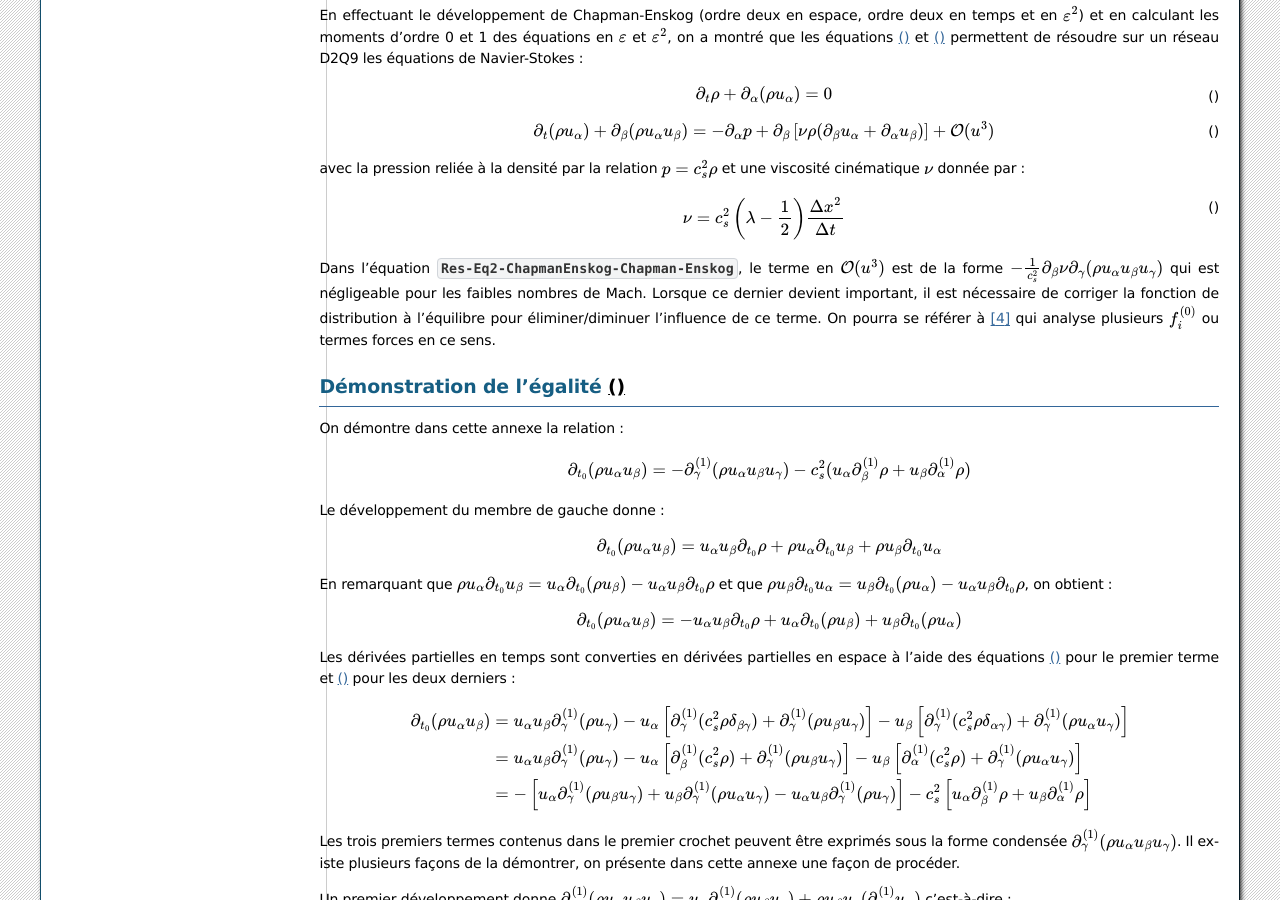
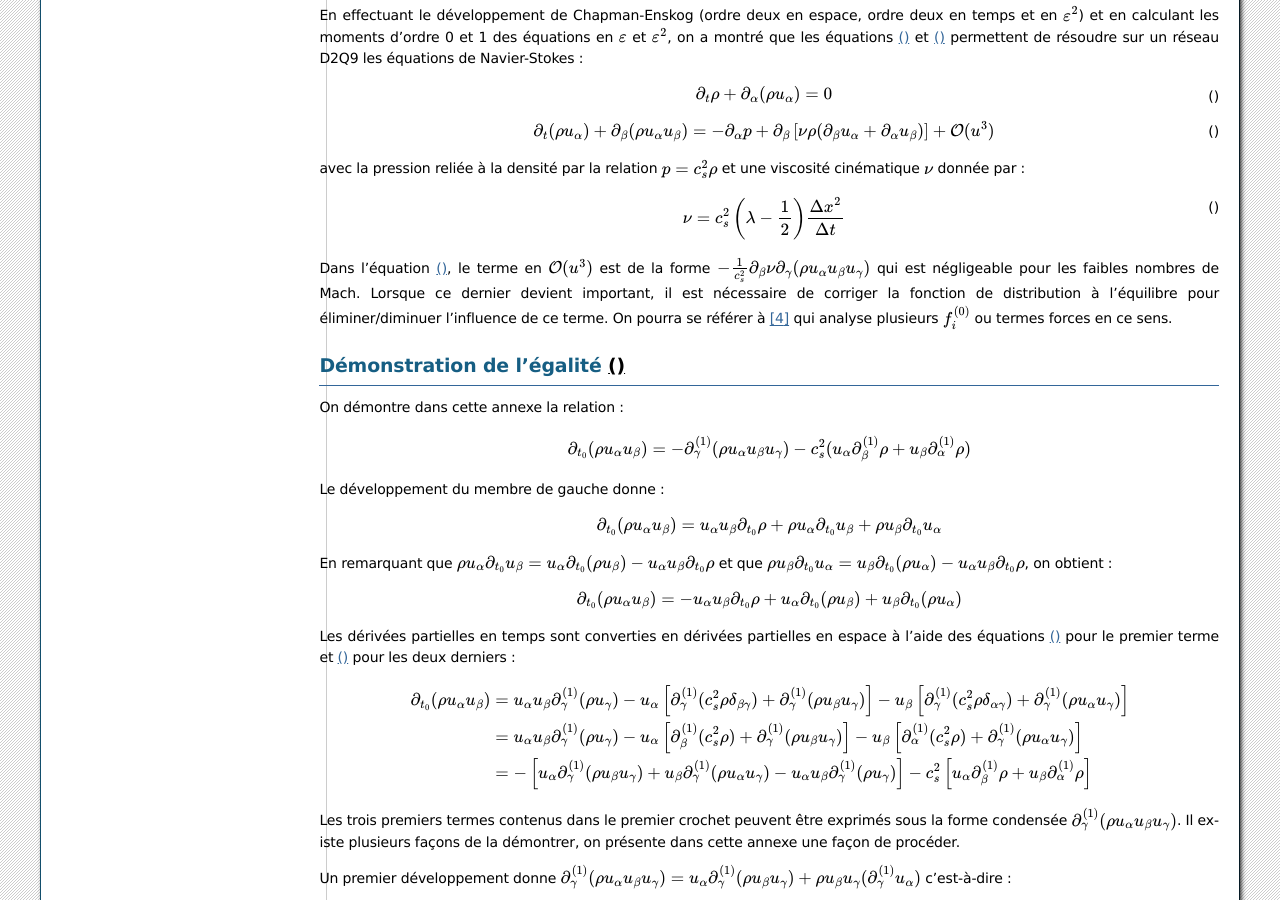
Before and after one commit to cea-lbm-saclay/LBM_Saclay_Documentation, a Sphinx documentation site: the page built from doc/src_doc/05_COURSES/Course_LBM/04_Chapman-Enskog.rst, in a window 1280 px wide and 900 px high, scrolled down 5838 px. Built offline with Sphinx 7.4.7, drawn with Linux system fonts in a browser that asks for light colours.

Commit message:
Update Eqs Chapma-Enskog

```diff
--- a/doc/src_doc/05_COURSES/Course_LBM/04_Chapman-Enskog.rst
+++ b/doc/src_doc/05_COURSES/Course_LBM/04_Chapman-Enskog.rst
@@ -458,15 +458,7 @@
 
    \nu=c_{s}^{2}\left(\lambda-\frac{1}{2}\right)\frac{\Delta x^{2}}{\Delta t}
 
-Dans l’équation
-:eq:`Res-Eq2-ChapmanEnskog-Chapman-Enskog`, le terme
-en :math:`\mathcal{O}(u^{3})` est de la forme
-:math:`-\frac{1}{c_{s}^{2}}\partial_{\beta}\nu\partial_{\gamma}(\rho u_{\alpha}u_{\beta}u_{\gamma})`
-qui est négligeable pour les faibles nombres de Mach. Lorsque ce dernier
-devient important, il est nécessaire de corriger la fonction de
-distribution à l’équilibre pour éliminer/diminuer l’influence de ce
-terme. On pourra se référer à [4]_ qui analyse
-plusieurs :math:`f_{i}^{(0)}` ou termes forces en ce sens.
+Dans l’équation :eq:`Res-Eq2-ChapmanEnskog`, le terme en :math:`\mathcal{O}(u^{3})` est de la forme :math:`-\frac{1}{c_{s}^{2}}\partial_{\beta}\nu\partial_{\gamma}(\rho u_{\alpha}u_{\beta}u_{\gamma})` qui est négligeable pour les faibles nombres de Mach. Lorsque ce dernier devient important, il est nécessaire de corriger la fonction de distribution à l’équilibre pour éliminer/diminuer l’influence de ce terme. On pourra se référer à [4]_ qui analyse plusieurs :math:`f_{i}^{(0)}` ou termes forces en ce sens.
 
 Démonstration de l’égalité :eq:`Equivalence-Chapman-Enskog`
 -----------------------------------------------------------
```
